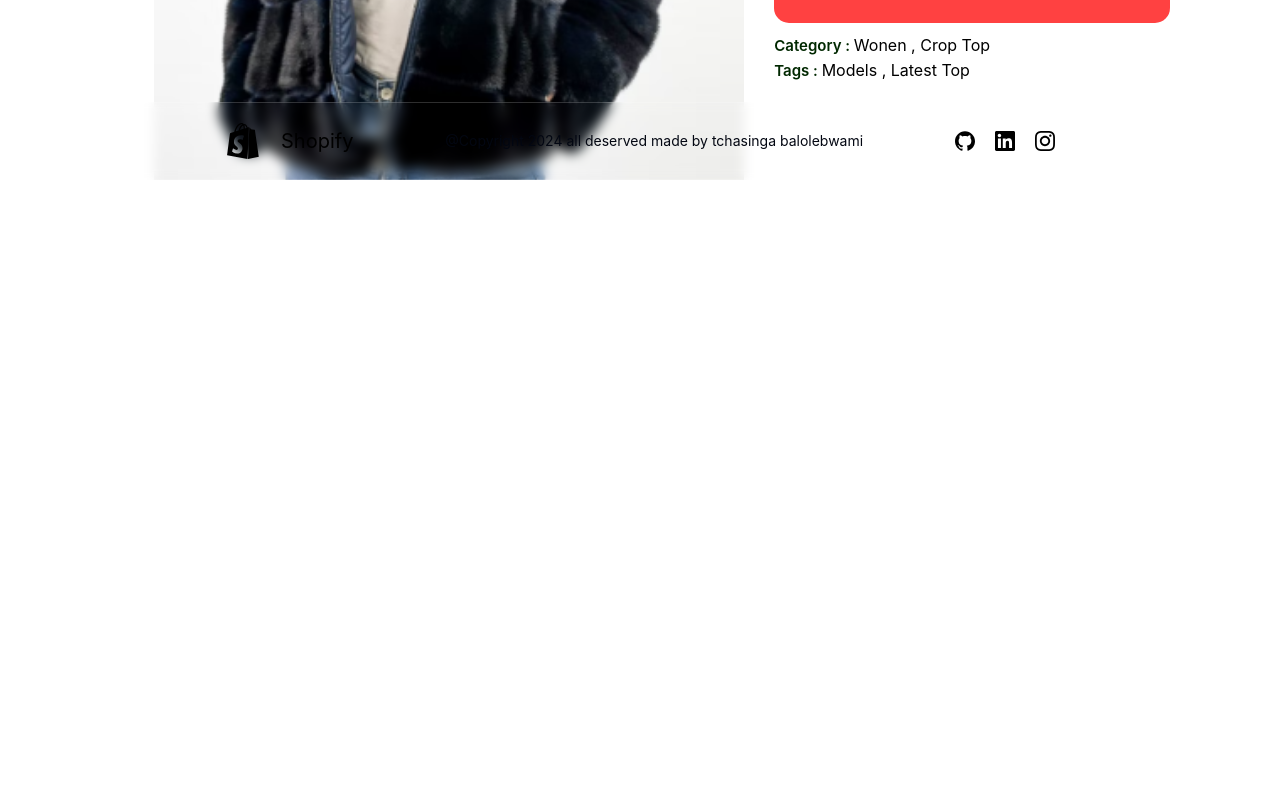
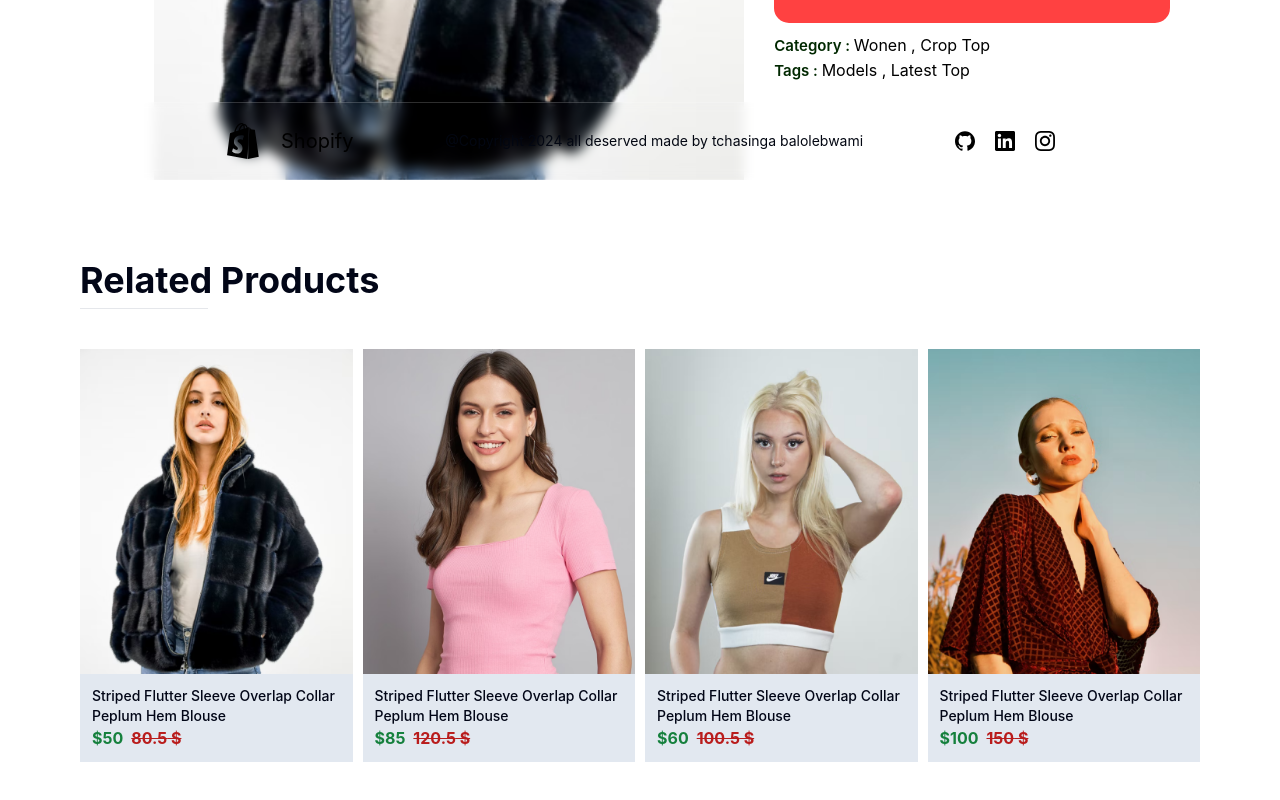
Before and after one commit to tchasinga/magazine-shopping, a React (Vite) app in the folder frontend/: page /product/1 in a window 1280 px wide. Shown: the part 620-1420 px from the top of the page. Before the commit the page ends 816 px from the top, so only its background shows below. Built offline with nearby package versions, Linux system fonts and the light colour scheme.

Commit message:
New code is commited now

```diff
--- a/frontend/src/Components/Related/Related.jsx
+++ b/frontend/src/Components/Related/Related.jsx
@@ -1,7 +1,26 @@
+import data_product from "../Assets/data"
+import Items from "../Item/Items"
+
 
 export default function Related() {
   return (
     <div>
+        <div className="related">
+            <h1 className="text-4xl mt-20 font-bold text-slate-950">Related Products </h1>
+            <hr  className="mt-2 w-32"/>
+            <div className="mygridreponsive mt-10 mb-20">
+            {data_product.map((items , i) => (
+          <Items
+            key={i}
+            id={items.id}
+            image={items.image}
+            name={items.name}
+            new_price={items.new_price}
+            old_price={items.old_price}
+          />
+        ))}
+            </div>
+        </div>
     </div>
   )
 }
--- a/frontend/src/Pages/Products.jsx
+++ b/frontend/src/Pages/Products.jsx
@@ -3,6 +3,7 @@ import  {ShopContext}  from "../Contexts/ShopContext.jsx"
 import { useParams } from "react-router-dom"
 import Breadcrum from "../Components/Breadcrum/Breadcrum.jsx";
 import Displaydetails from "../Components/Displaydetails/Displaydetails.jsx";
+import Related from "../Components/Related/Related.jsx";
 
 export default function Products() {
 
@@ -14,6 +15,7 @@ export default function Products() {
     <div>
       <Breadcrum product={product} />
       <Displaydetails product={product} />
+      <Related />
     </div>
   )
 }
```
